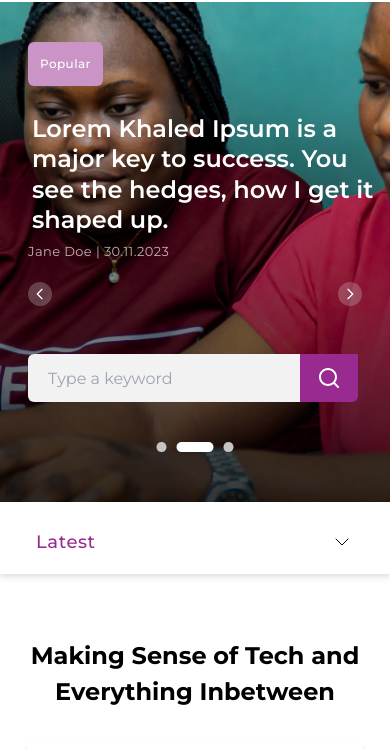
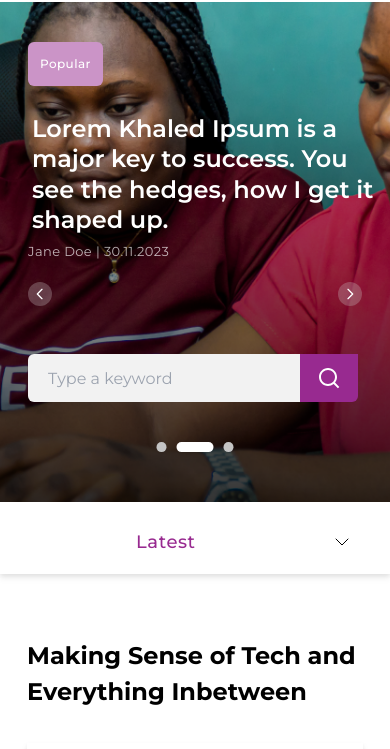
Before and after one commit to abbeymaniak/walure-tailwind-html, a website: page index.html in a window 390 px wide. Shown: the part 70-819 px from the top of the page. Drawn offline with Linux system fonts and the light colour scheme.

Commit message:
changes in progress

```diff
--- a/index.html
+++ b/index.html
@@ -335,7 +335,7 @@
       <div
         class="bg-white relative md:h-[5rem] lg:h-[5.5rem] sm:py-[2rem] py-[1.2rem] h-[4.5rem] gap-10 w-full drop-shadow-md drop-shadow-black">
         <div
-          class="xl:max-w-screen-xl sm:space-y-0 md:w-[40rem] lg:w-[56rem] xl:w-[71rem] mx-auto flex flex-col sm:flex-row sm:justify-between">
+          class="xl:max-w-screen-xl sm:space-y-0 md:w-[40rem] lg:w-[56rem] xl:w-[71rem] flex flex-col sm:flex-row sm:justify-between walure-ml">
           <h3
             class="text-[#982A90] mt-0 lg:mt-[6px] pt-[0.5rem] px-9 md:pt-0 flex justify-between text-[18px] sm:flex-0 md:text-xs lg:text-[1.25rem] font-medium leading-normal tracking-[0.0375rem] sm:px-2 md:pb-7 lg:pb-8 pb-0 border-0 sm:border-b-4 sm:border-[#982A90]">
             Latest
@@ -390,7 +390,7 @@
       <div
         class="max-w-[21rem] md:max-w-[40rem] lg:max-w-[60rem] xl:max-w-[70rem] mac:max-w-screen-[1290px] mx-auto pt-[4rem]">
         <h2
-          class="text-[#000] md:text-[1.8rem] text-[1.5rem] lg:text-[2.03619rem] font-bold leading-normal lg:px-5 text-center lg:text-left xl:px-0">
+          class="text-[#000] md:text-[1.8rem] text-[1.5rem] lg:text-[2.03619rem] font-bold leading-normal  text-center lg:text-left xl:px-0 walure-text ">
           Making Sense of Tech and Everything Inbetween
         </h2>
 
--- a/style.css
+++ b/style.css
@@ -67,3 +67,23 @@ body {
 q::after {
   display: none;
 }
+
+/* .walure-ml {
+  margin-left: 166px;
+} */
+
+@media screen and (max-width: 1440px) {
+  .walure-ml {
+    margin-left: 166px;
+  }
+}
+
+@media screen and (max-width: 1024px) {
+  .walure-ml {
+    margin-left: 100px;
+  }
+}
+
+.walure-text {
+  text-align: left;
+}
```
